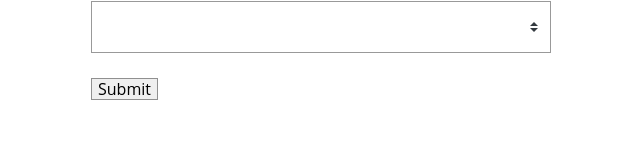
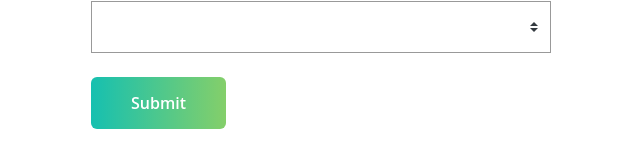
Before and after one commit to claytonbellmor/Vue-Mastery-Code-Along, a Vue app in the folder Next Level Vue Lesson One/: page /event/create in a window 1280 px wide. Shown: the part 895-1041 px from the top of the page, without its empty margins (319-959 px from the left). Before the commit the page ends 1016 px from the top, so only its background shows below. Built offline with nearby package versions, Linux system fonts and the light colour scheme.

Commit message:
Added submit button component
How to use classes in Vue2 with props, which will change in Vue3 and inheritAttrs will also include classes.

```diff
--- /dev/null
+++ b/Next Level Vue Lesson One/src/components/BaseButton.vue
@@ -0,0 +1,85 @@
+<template>
+  <div>
+    <button v-on="$listeners" v-bind="$attrs" class="button" :class="buttonClass">
+      <slot />
+    </button>
+  </div>
+</template>
+
+<script>
+export default {
+  inheritAttrs: false,
+  props: {
+    buttonClass: {
+      type: String
+    }
+  }
+}
+</script>
+
+<style scoped>
+.button {
+  display: inline-flex;
+  align-items: center;
+  justify-content: space-between;
+  height: 52px;
+  padding: 0 40px;
+  background: transparent;
+  border: none;
+  border-radius: 6px;
+  text-align: center;
+  font-weight: 600;
+  white-space: nowrap;
+  transition: all 0.2s linear;
+}
+.button:hover {
+  -webkit-transform: scale(1.02);
+  transform: scale(1.02);
+  box-shadow: 0 7px 17px 0 rgba(0, 0, 0, 0.2), 0 6px 20px 0 rgba(0, 0, 0, 0.19);
+}
+.button:active {
+  -webkit-transform: scale(1);
+  transform: scale(1);
+  box-shadow: none;
+}
+.button:focus {
+  outline: 0;
+}
+.button.-fill-gradient {
+  background: linear-gradient(to right, #16c0b0, #84cf6a);
+  color: #ffffff;
+}
+.button:disabled {
+  -webkit-transform: scale(1);
+  transform: scale(1);
+  box-shadow: none;
+  background: #eeeeee;
+}
+.button + .button {
+  margin-left: 1em;
+}
+.button.-fill-gray {
+  background: rgba(0, 0, 0, 0.5);
+  color: #ffffff;
+}
+.button.-size-small {
+  height: 32px;
+}
+.button.-icon-right {
+  text-align: left;
+  padding: 0 20px;
+}
+.button.-icon-right > .icon {
+  margin-left: 10px;
+}
+.button.-icon-left {
+  text-align: right;
+  padding: 0 20px;
+}
+.button.-icon-left > .icon {
+  margin-right: 10px;
+}
+.button.-icon-center {
+  padding: 0 20px;
+}
+</style>
--- a/Next Level Vue Lesson One/src/views/EventCreate.vue
+++ b/Next Level Vue Lesson One/src/views/EventCreate.vue
@@ -33,7 +33,8 @@
 
       <BaseSelect label="Select a time" :options="times" v-model="event.time" class="field" />
 
-      <input type="submit" class="button -fill-gradient" value="Submit" />
+      <!-- <input type="submit" class="button -fill-gradient" value="Submit" /> -->
+      <BaseButton type="submit" buttonClass="-fill-gradient">Submit</BaseButton>
     </form>
   </div>
 </template>
```
